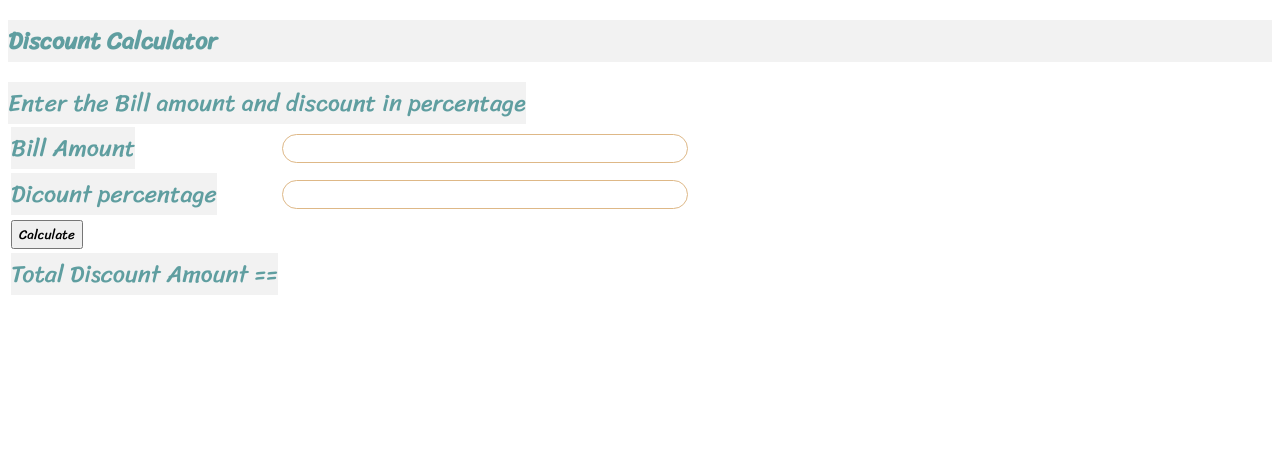
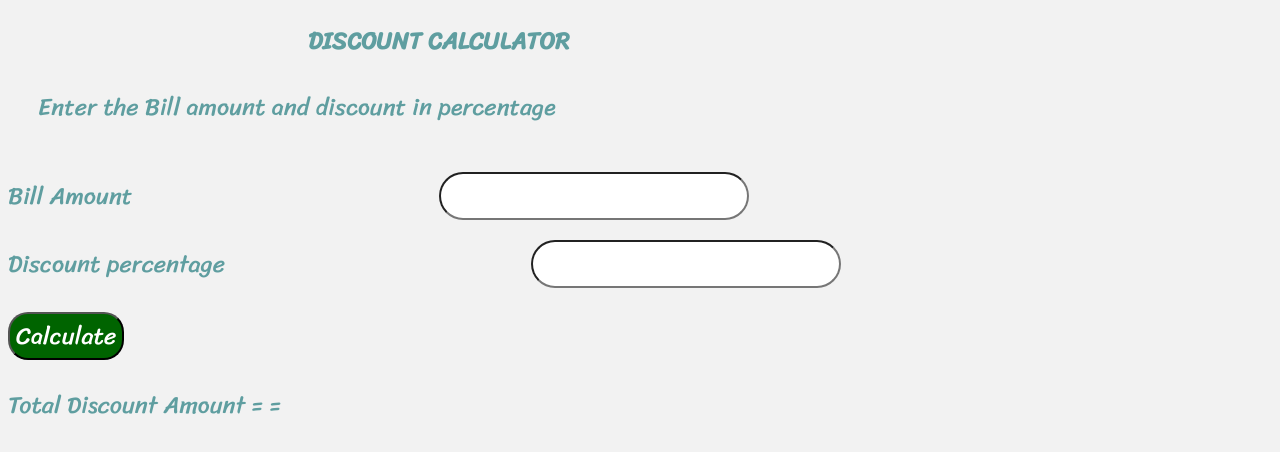
Before and after one commit to renukaghumare/MyProfile, a plain HTML site: page discountCalculator.html in a window 1280 px wide. Drawn offline with Linux system fonts and the light colour scheme.

Commit message:
implemt calculator
implemt calculator

```diff
--- a/discountCalculator.html
+++ b/discountCalculator.html
@@ -1,84 +1,61 @@
 <!DOCTYPE html>
 <html>
     <head>
-    <title>Discount Calculator </title>
-    <head>
+        <title> Discount calculator:</title>
         <link rel="preconnect" href="https://fonts.googleapis.com">
+       <link rel="preconnect" href="https://fonts.gstatic.com" crossorigin>
+       <link href="https://fonts.googleapis.com/css2?family=Sriracha&display=swap" rel="stylesheet">
 
-<link rel="preconnect" href="https://fonts.gstatic.com" crossorigin>
-
-<link href="https://fonts.googleapis.com/css2?family=Sriracha&display=swap" rel="stylesheet">
     <style>
        *{
     font-family: 'Sriracha', cursive;
-
-}
-       label{
-                color: cadetblue;
     background-color: #f2f2f2;
-
-
-            }
-            label{
     color: cadetblue;
     font-size: x-large;
 
 }
 input{
-                width: 400px;
-                height: 25px;
     border-radius: 50px;
-                border: 1px solid burlywood
+    margin-block-start: 20px;
+    margin: right 1150px;
+    background-color: white;
 
 }
-
-
-            input[type="text"]{
-                text-transform: lowercase;
+h2{
+    text-transform: uppercase;
+    margin-left: 300px;
  }
-            #Discount{
-               color: cadetblue;
-               font-size: x-large;
-               background-color: #f2f2f2;
-            }
-
  #calculate:hover{
                 background-color: burlywood;
+            }
+#calculate{
+        color:white;
+        background-color: darkgreen;
         border-radius: 20px;
     }
-            button[type="calculate"]:hover{
-                background-color: burlywood;
-                border-radius: 20px;
+    label{
+        margin-right: 300px;
     }
-
-
-
+    #main{
+        margin-left: 30px;
+    }
 
      </style>
     </head>
-  </head>
-  <h2 id="Discount"> Discount Calculator </h2>
-  <td> <label for="Bill Amount"> Enter the Bill amount and discount in percentage </label> </td>
-  <form>
-    <table>
-        <tbody>
-            <tr>
-                <td> <label for="Bill Amount"> Bill Amount </label> </td>
-                <td> <input type="text" id="Bill Amount "> </td>
-            </tr>
-            <tr>
-                <td> <label for="Discount percentage"> Dicount percentage </label> </td>
-                <td> <input type="text" id="Discount percentage "> </td>
-            </tr>
-            <tr>
-                <td> <button type="Calculate"id="Calculate"> Calculate </button> </td>
-
-            </tr>
-            <tr>
-                <td> <label for="Total"> Total Discount Amount == </label> </td>
-
-            </tr>
-        </tbody>
-    </table>
-</form>
+    <body>
+        <h2> Discount calculator</h2>
+        <p id="main"> Enter the Bill amount and discount in percentage </p>
+        <p>
+            <label for=" billAmount" > Bill Amount</label>
+            <input type="number" id=" billAmount"><br>
+            <label for=" discount"> Discount percentage</label>
+            <input type=" number" id=" discount">
+        <p>
+            <button type="calculate"id="calculate"> Calculate </button>
+        </p>
+            <p>
+                 <label for=" total"> Total Discount Amount = =</label>
+            </p>
+        </p>
+    </body>
 </html>
```
Lines whose indentation alone changed are shown as unchanged.
